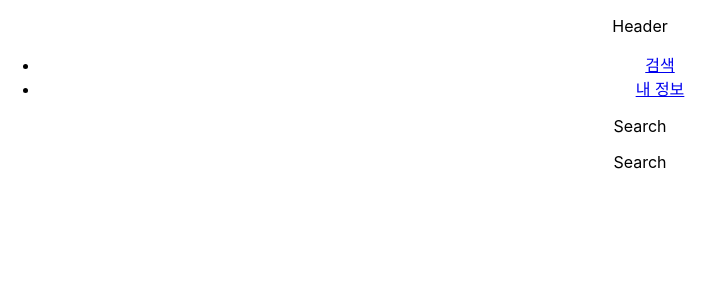
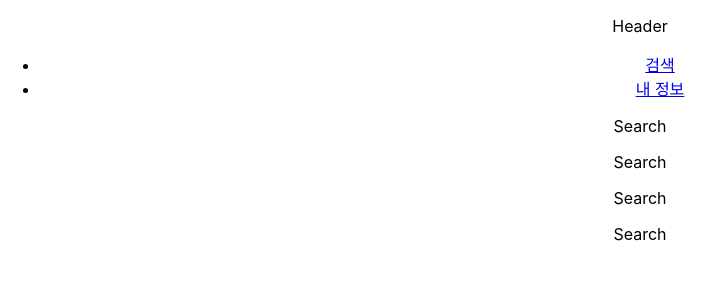
Before and after one commit to donghyun960215/movie-react, a React (Create React App) app: page / in a window 1280 px wide. Shown: the top 300 px of the page, without its empty margins (0-725 px from the left). Built offline with nearby package versions, Linux system fonts and the light colour scheme.

Commit message:
기본 페이지 셋팅

```diff
--- a/src/pages/search.js
+++ b/src/pages/search.js
@@ -5,6 +5,8 @@ const Search = () => {
     <div>
       <p>Search</p>
       <p>Search</p>
+      <p>Search</p>
+      <p>Search</p>
     </div>
   )
 }
```
